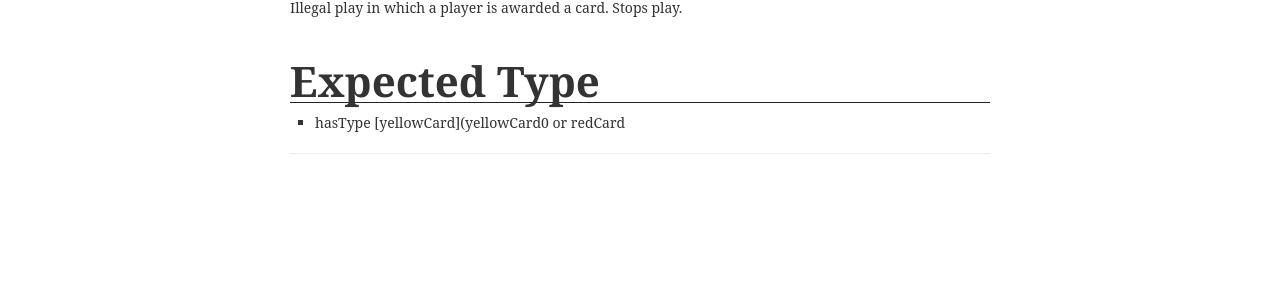
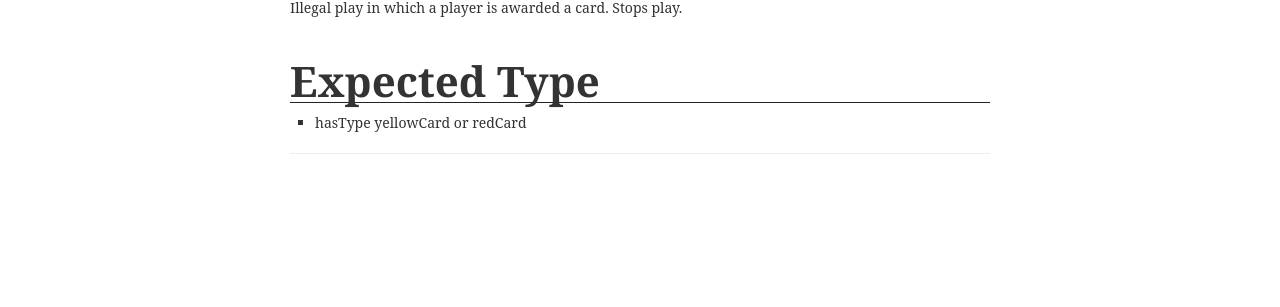
Before and after one commit to helrond/quon, a Jekyll site: the page built from fouls.md, in a window 1280 px wide. Shown: the part 187-494 px from the top of the page. Built offline with Jekyll 4.4.1, drawn with Linux system fonts in a browser that asks for light colours; some web fonts are replaced; part of the change alters nothing that is shown.

Commit message:
fixed text issues

```diff
--- a/fouls.md
+++ b/fouls.md
@@ -5,4 +5,4 @@ categories: property
 ---
 Illegal play in which a player is awarded a card. Stops play.
 ##Expected Type
-* hasType [yellowCard](yellowCard0 or [redCard](redCard)
+* hasType [yellowCard](yellowCard) or [redCard](redCard)
```
